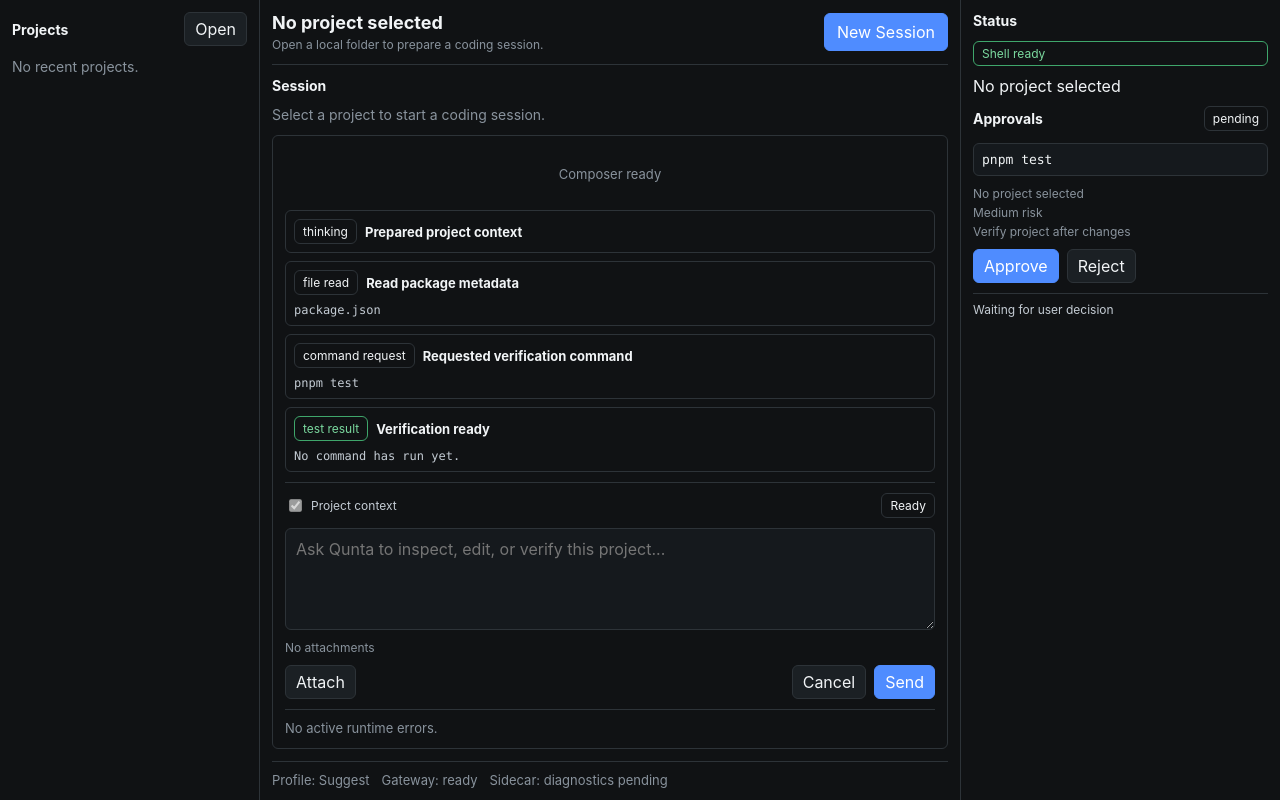
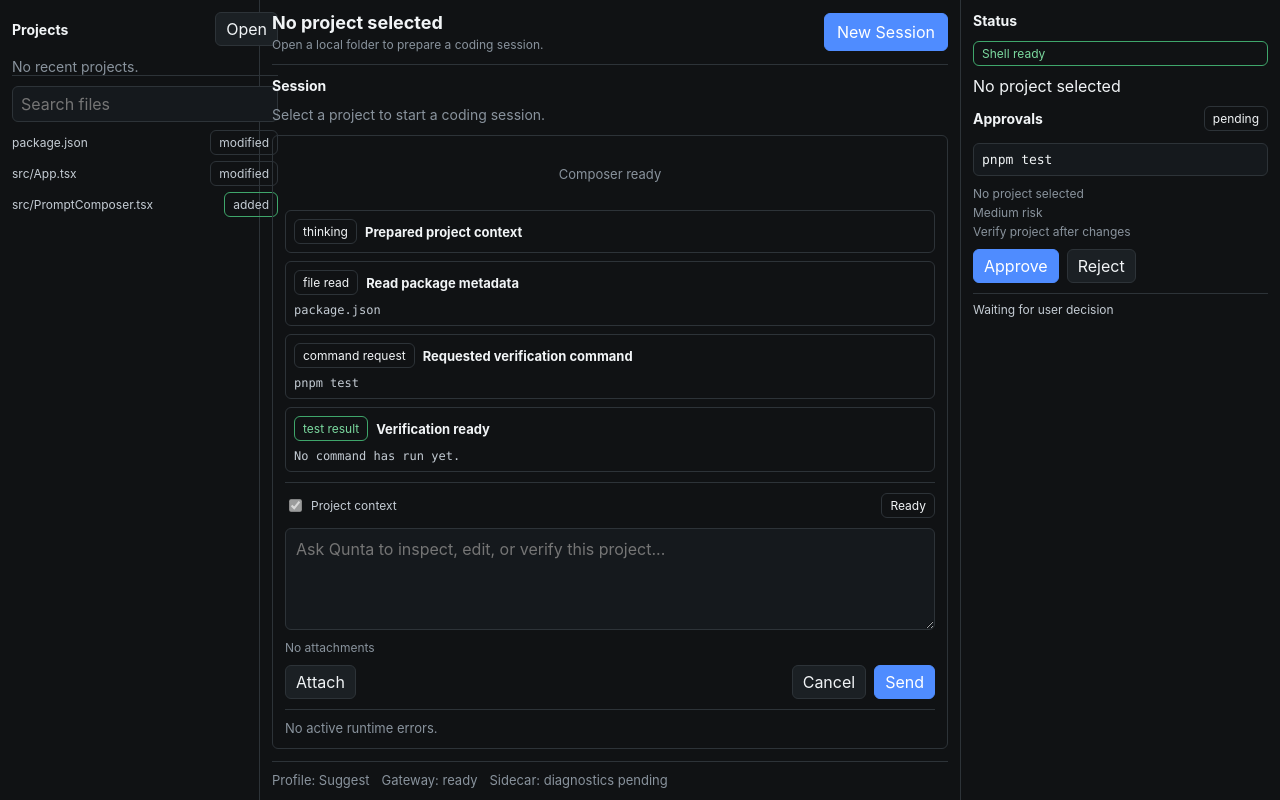
Before and after one commit to bestmaa/qunta, a React (Vite) app in the folder apps/desktop-ui/: page / in a window 1280 px wide. Built offline with nearby package versions, Linux system fonts and the light colour scheme.

Commit message:
Add project file tree viewer

```diff
--- a/apps/desktop-ui/src/App.tsx
+++ b/apps/desktop-ui/src/App.tsx
@@ -9,6 +9,7 @@ import {
   validateProjectPath
 } from "./desktop-commands.js";
 import { AgentTimeline, type AgentTimelineEvent } from "./AgentTimeline.js";
+import { FileTree, type FileTreeEntry } from "./FileTree.js";
 import { PromptComposer } from "./PromptComposer.js";
 
 const recentProjectsKey = "qunta.recentProjects";
@@ -17,6 +18,13 @@ const mockEvents: readonly AgentTimelineEvent[] = [
   { id: "evt-2", title: "Read package metadata", type: "file_read", detail: "package.json" },
   { id: "evt-3", title: "Requested verification command", type: "command_request", detail: "pnpm test" },
   { id: "evt-4", title: "Verification ready", type: "test_result", detail: "No command has run yet." }
+];
+const mockFiles: readonly FileTreeEntry[] = [
+  { path: "package.json", status: "modified" },
+  { path: "src/App.tsx", status: "modified" },
+  { path: "src/PromptComposer.tsx", status: "added" },
+  { path: ".env", status: "unchanged" },
+  { path: "node_modules/react/index.js", status: "unchanged" }
 ];
 
 type ApprovalState = "approved" | "pending" | "rejected";
@@ -194,6 +202,10 @@ export function App() {
               ))
             )}
           </div>
+          <FileTree
+            entries={mockFiles}
+            ignoredEntries={workspaceSummary?.ignoredEntries ?? ["node_modules"]}
+          />
         </Panel>
       }
     />
--- /dev/null
+++ b/apps/desktop-ui/src/FileTree.tsx
@@ -0,0 +1,64 @@
+import { StatusBadge } from "@qunta/ui";
+import { useMemo, useState } from "react";
+
+export interface FileTreeEntry {
+  readonly path: string;
+  readonly status?: "added" | "modified" | "unchanged";
+}
+
+export interface FileTreeProps {
+  readonly entries: readonly FileTreeEntry[];
+  readonly ignoredEntries?: readonly string[];
+}
+
+const deniedPatterns = [".env", ".ssh/", ".aws/", "id_rsa", "credentials"];
+
+export function filterVisibleEntries(
+  entries: readonly FileTreeEntry[],
+  search: string,
+  ignoredEntries: readonly string[] = []
+) {
+  const normalized = search.trim().toLowerCase();
+  return entries.filter((entry) => {
+    const path = entry.path.toLowerCase();
+    const ignored = ignoredEntries.some((name) => path.startsWith(`${name.toLowerCase()}/`));
+    const denied = deniedPatterns.some((pattern) => path.includes(pattern));
+    const matches = normalized.length === 0 || path.includes(normalized);
+    return matches && !ignored && !denied;
+  });
+}
+
+export function FileTree({ entries, ignoredEntries = [] }: FileTreeProps) {
+  const [search, setSearch] = useState("");
+  const visibleEntries = useMemo(
+    () => filterVisibleEntries(entries, search, ignoredEntries),
+    [entries, ignoredEntries, search]
+  );
+
+  return (
+    <div className="file-tree">
+      <input
+        className="file-tree-search"
+        onChange={(event) => setSearch(event.currentTarget.value)}
+        placeholder="Search files"
+        value={search}
+      />
+      <div className="file-tree-list" role="tree">
+        {visibleEntries.length === 0 ? (
+          <div className="empty-state">No files match.</div>
+        ) : (
+          visibleEntries.map((entry) => (
+            <div className="file-tree-row" key={entry.path} role="treeitem">
+              <span>{entry.path}</span>
+              {entry.status && entry.status !== "unchanged" ? (
+                <StatusBadge tone={entry.status === "added" ? "success" : "warning"}>
+                  {entry.status}
+                </StatusBadge>
+              ) : null}
+            </div>
+          ))
+        )}
+      </div>
+    </div>
+  );
+}
--- a/apps/desktop-ui/src/styles.css
+++ b/apps/desktop-ui/src/styles.css
@@ -152,6 +152,42 @@ button {
   gap: 4px;
   padding: 8px;
   text-align: left;
+}
+
+.file-tree {
+  border-top: 1px solid #2d3338;
+  display: grid;
+  gap: 8px;
+  padding-top: 10px;
+}
+
+.file-tree-search {
+  background: #15191d;
+  border: 1px solid #2d3338;
+  border-radius: 6px;
+  color: #f1f4f6;
+  font: inherit;
+  padding: 7px 8px;
+}
+
+.file-tree-list {
+  display: grid;
+  gap: 6px;
+  max-height: 220px;
+  overflow: auto;
+}
+
+.file-tree-row {
+  align-items: center;
+  display: flex;
+  gap: 8px;
+  justify-content: space-between;
+}
+
+.file-tree-row span {
+  color: #c4ccd4;
+  font-size: 12px;
+  overflow-wrap: anywhere;
 }
 
 .summary-grid {
```
Also changed, not shown: 2 other files (tests, documents, lock files or other folders).
